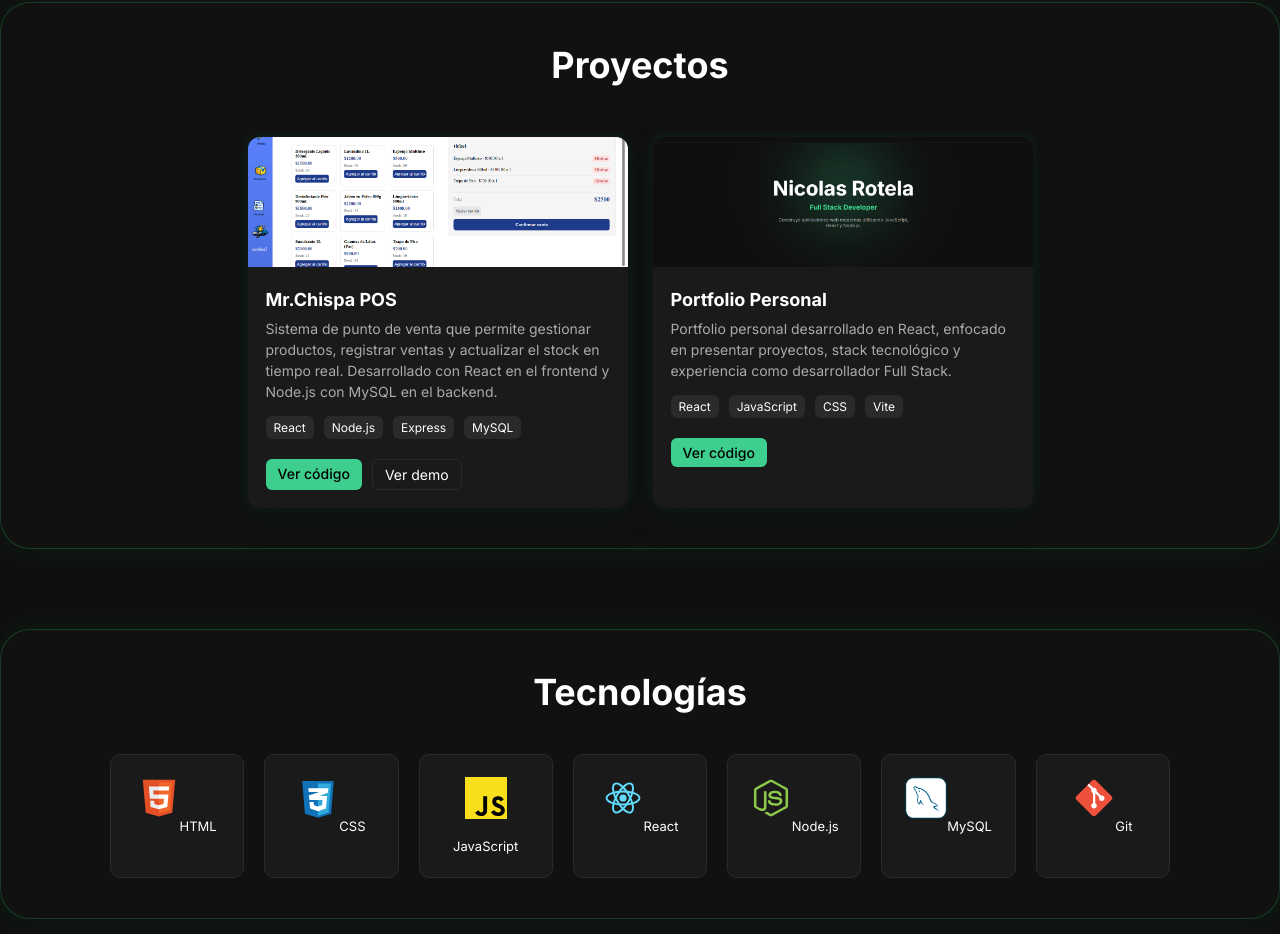
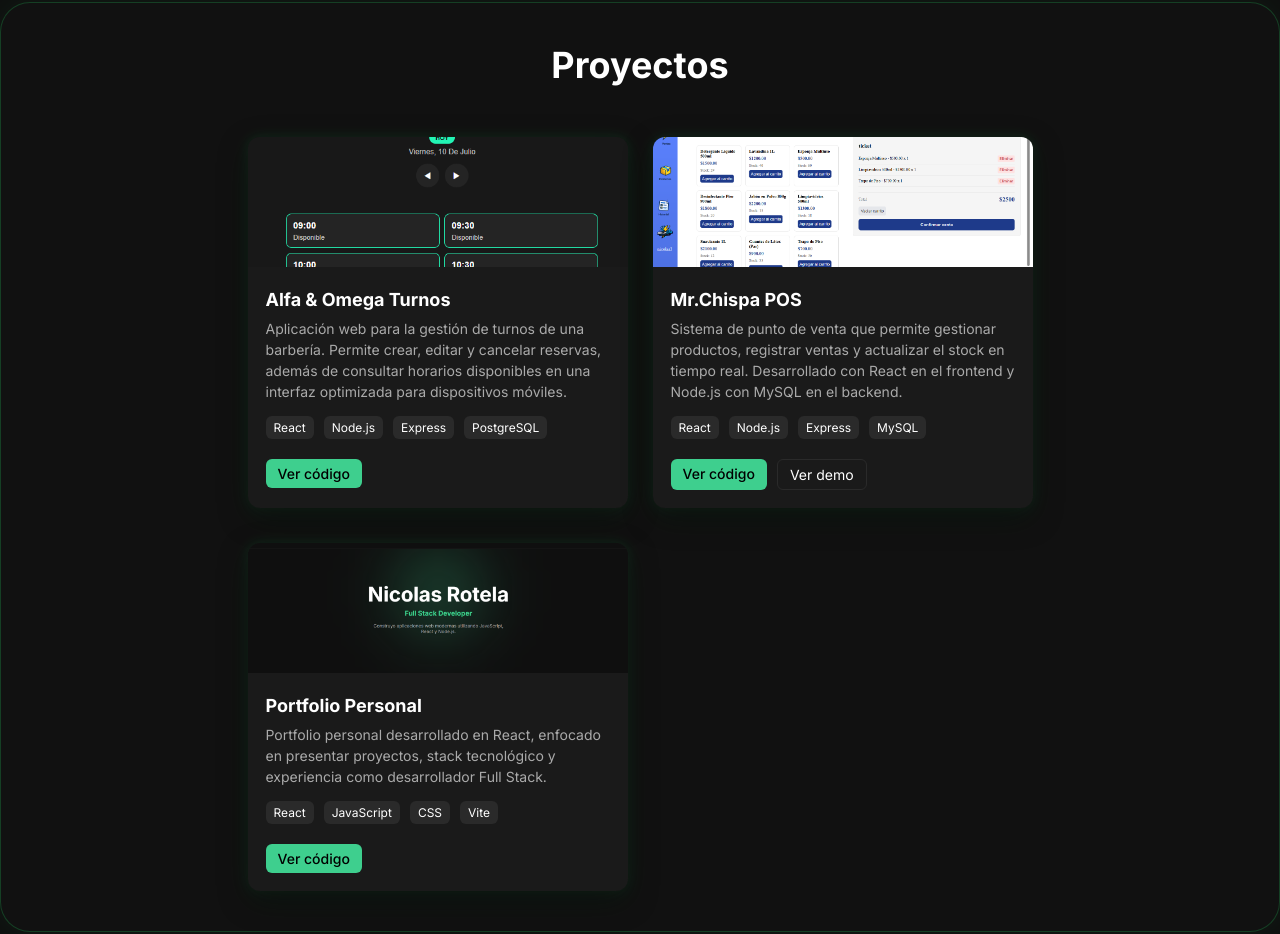
Before and after one commit to nico-rotela/portfolio-nicolas-rotela, a React (Vite) app: page / in a window 1280 px wide. Shown: the part 1399-2333 px from the top of the page. Built offline with nearby package versions, Linux system fonts and the light colour scheme.

Commit message:
se agrego card del proyecto Alfa y Omega

```diff
--- a/src/components/Proyectos.jsx
+++ b/src/components/Proyectos.jsx
@@ -11,6 +11,44 @@ function Proyectos() {
 
         {/* GRID DE PROYECTOS */}
         <div className="proyectos-grid">
+          {/* Card de Alfa & Omega Turnos */}
+          <div className="proyecto-card">
+            <img
+              src="/alfaYomega.png"
+              alt="Alfa & Omega Turnos"
+              className="proyecto-img"
+            />
+
+            <div className="proyecto-info">
+              <h3 className="proyecto-titulo">Alfa & Omega Turnos</h3>
+
+              <p className="proyecto-descripcion">
+                Aplicación web para la gestión de turnos de una barbería.
+                Permite crear, editar y cancelar reservas, además de consultar
+                horarios disponibles en una interfaz optimizada para
+                dispositivos móviles.
+              </p>
+
+              <div className="proyecto-tech">
+                <span>React</span>
+                <span>Node.js</span>
+                <span>Express</span>
+                <span>PostgreSQL</span>
+              </div>
+
+              <div className="proyecto-links">
+                <a
+                  href="https://github.com/nico-rotela/alfa-omega-turnos"
+                  target="_blank"
+                  rel="noopener noreferrer"
+                  className="btn"
+                >
+                  Ver código
+                </a>
+              </div>
+            </div>
+          </div>
+
           {/* Card del proyecto */}
           <div className="proyecto-card">
             <img
```
Also changed, not shown: public/alfaYomega.png (added).
